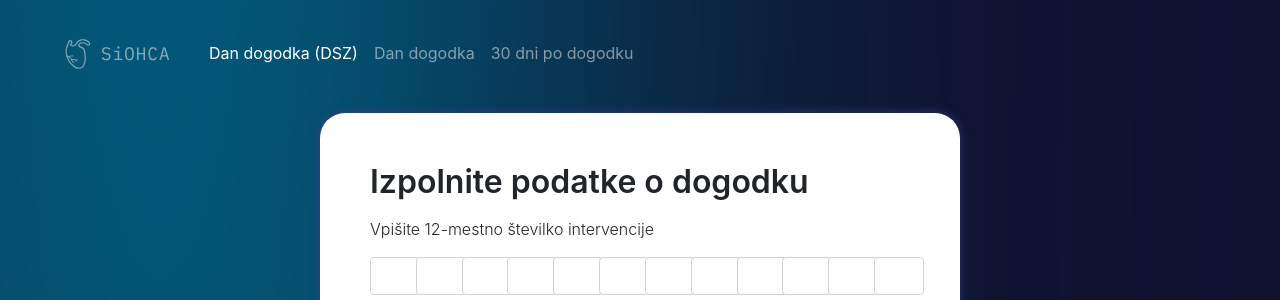
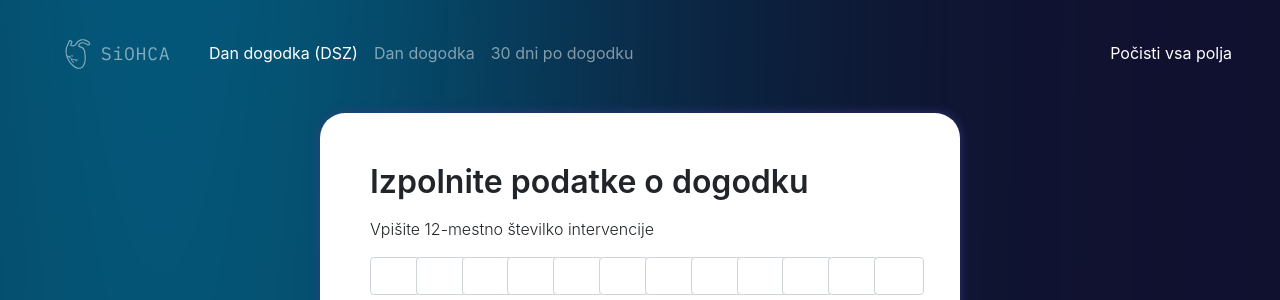
Before and after one commit to SterArcher/OHCA-registry-Slovenia, a Django app: page /dsz-1-dan in a window 1280 px wide. Shown: the top 300 px of the page. Run offline with Django 4.2, Linux system fonts and the light colour scheme; data that the repository does not hold is empty; parts of the project's set-up code (start-up, migrations or seed data) failed here and were passed over; some libraries are stand-ins or nearby versions; some web fonts are replaced.

Commit message:
update htmls

```diff
--- a/ohca/templates/ohca/form_base.html
+++ b/ohca/templates/ohca/form_base.html
@@ -60,7 +60,13 @@
                         <a class="nav-link" id="ndsz-retro" href="/ndsz-retro">Retrogradno izpolnjevanje</a>
                     </li> -->
                 </ul>
-            </div>
+                <ul class="navbar-nav ml-auto">
+                    <button class="btn btn-link navbar-btn" style="color:white" onclick="clearAllFields()">
+                    Počisti vsa polja
+                    </button>
+                </ul>
+
+                </div>
         </div>
     </nav>
 
--- a/ohca/templates/ohca/form_page.html
+++ b/ohca/templates/ohca/form_page.html
@@ -164,7 +164,8 @@
 
         <!-- <form action="#"> -->
         <script src="/static/js/formPersistence.js"></script>
-        <input type="submit" class="btn btn-dark" value="Submit" onclick="saveFormToCookie()">
+        <script src="/static/js/formValidation.js"></script>
+        <input type="submit" class="btn btn-dark" value="Submit" onclick="saveFormToCookie()" onload="saveFormToCookie()">
         {% endcache %}
     </form>
 
--- a/ohca/templates/ohca/second_first_formpage.html
+++ b/ohca/templates/ohca/second_first_formpage.html
@@ -96,6 +96,7 @@
 
 
         <script src="/static/js/formPersistence.js"></script>
+        <script src="/static/js/formValidation.js"></script>
         <input type="submit" class="btn btn-dark" value="Submit" onclick="saveFormToCookie()">
         {% endcache %}
     </form>
```
